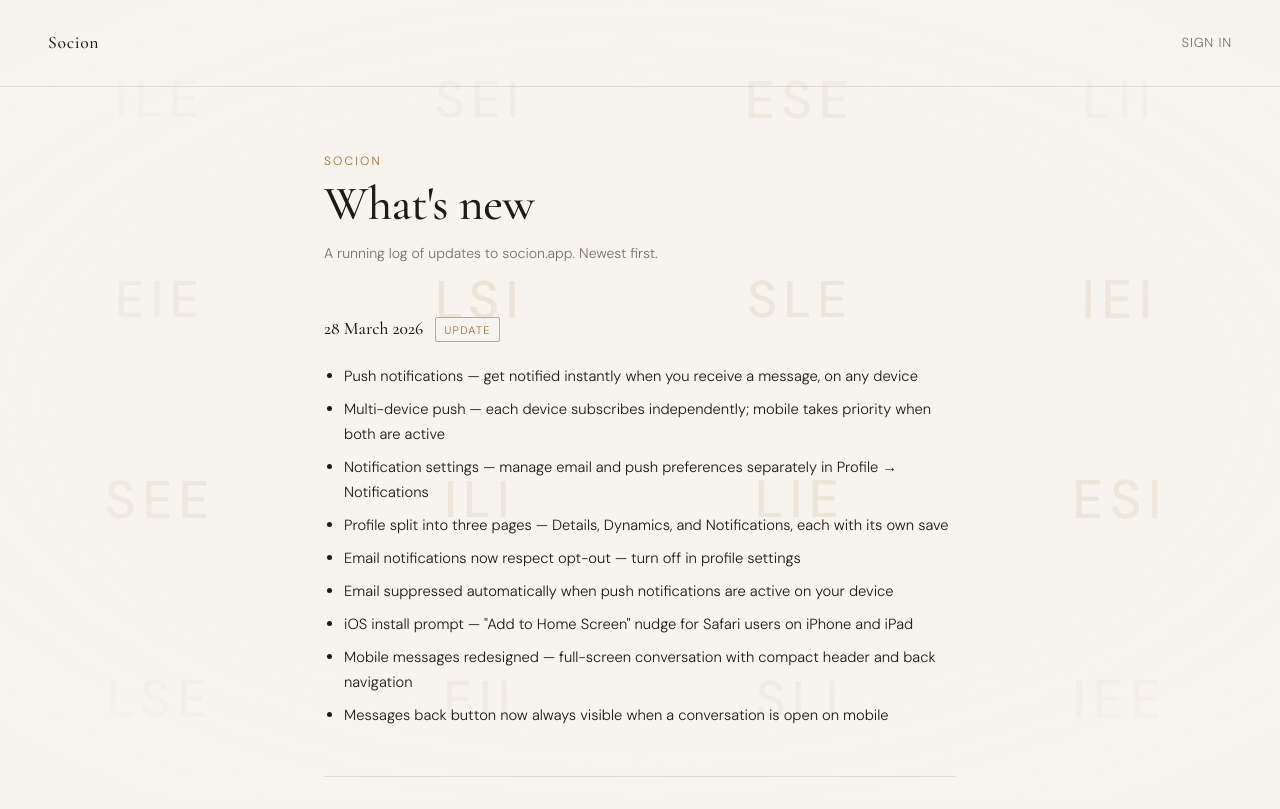
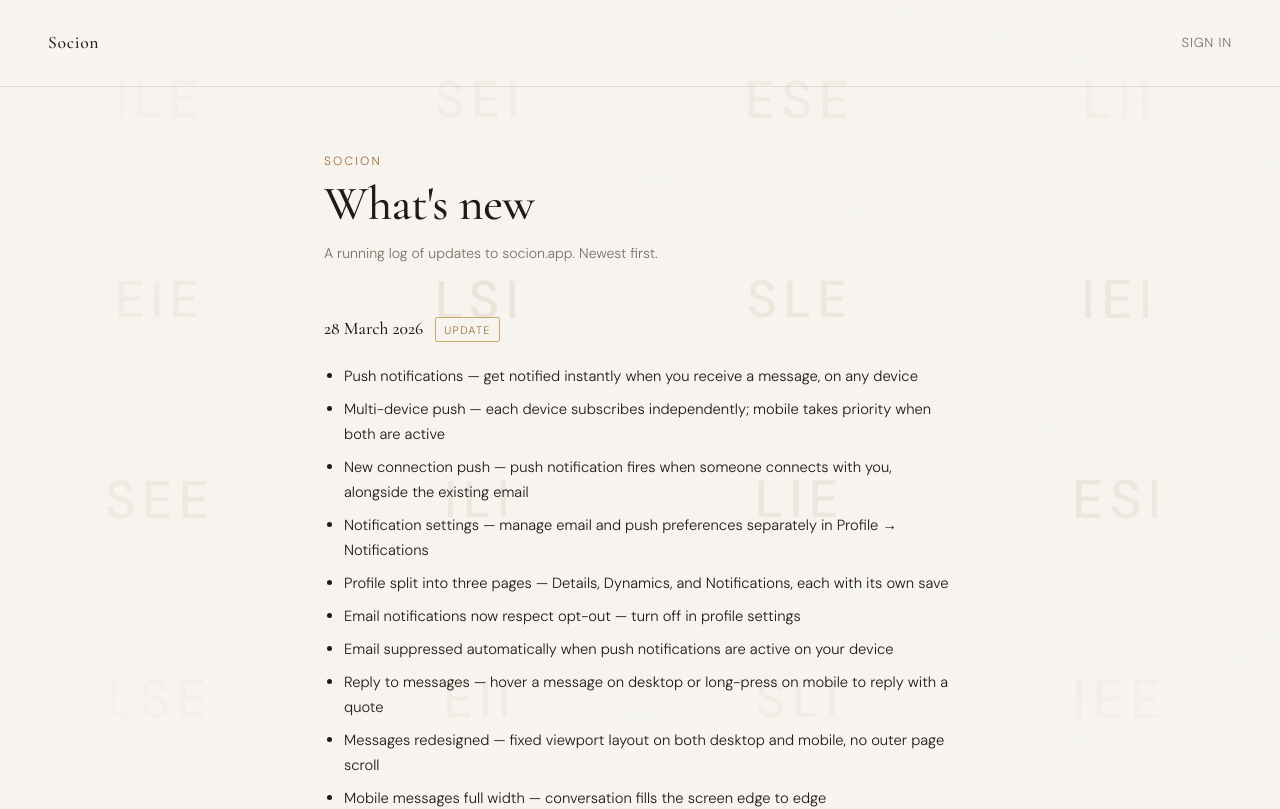
Before and after one commit to sstern42/socionics-match, a React (Vite) app: page /changelog in a window 1280 px wide. Shown: the top 809 px of the page. Built offline with nearby package versions, Linux system fonts and the light colour scheme; no server answers.

Commit message:
Add files via upload

```diff
--- a/src/pages/Changelog.jsx
+++ b/src/pages/Changelog.jsx
@@ -7,13 +7,17 @@ const ENTRIES = [
     items: [
       'Push notifications — get notified instantly when you receive a message, on any device',
       'Multi-device push — each device subscribes independently; mobile takes priority when both are active',
+      'New connection push — push notification fires when someone connects with you, alongside the existing email',
       'Notification settings — manage email and push preferences separately in Profile → Notifications',
       'Profile split into three pages — Details, Dynamics, and Notifications, each with its own save',
       'Email notifications now respect opt-out — turn off in profile settings',
       'Email suppressed automatically when push notifications are active on your device',
+      'Reply to messages — hover a message on desktop or long-press on mobile to reply with a quote',
+      'Messages redesigned — fixed viewport layout on both desktop and mobile, no outer page scroll',
+      'Mobile messages full width — conversation fills the screen edge to edge',
       'iOS install prompt — "Add to Home Screen" nudge for Safari users on iPhone and iPad',
-      'Mobile messages redesigned — full-screen conversation with compact header and back navigation',
-      'Messages back button now always visible when a conversation is open on mobile',
+      'Admin dashboard now shows member breakdown by country',
+      'Feed purpose filtering moved server-side — faster and more accurate at scale',
     ],
   },
   {
```
